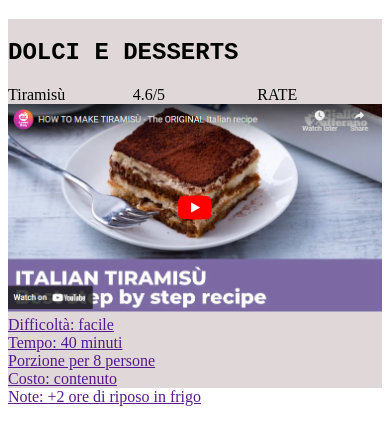
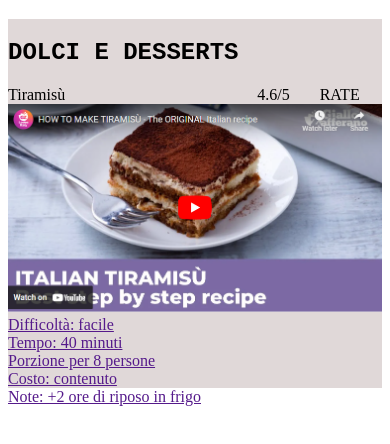
Before and after one commit to alicemariaarrica/htmlcss-responsive-layout, a plain HTML site: page index.html in a window 390 px wide. Shown: the part 62-506 px from the top of the page. Drawn offline with Linux system fonts and the light colour scheme.

Commit message:
commit adjstments

```diff
--- a/css/style.css
+++ b/css/style.css
@@ -56,14 +56,6 @@
 
 
 
-@media only screen and (max-width: 768px) {
-    /* For mobile phones: */
-    [class*="col-"] {
-      width: 100%;
-    }
-
-
-
 
     #app-main{
         background-color: rgb(224, 216, 216);
```
